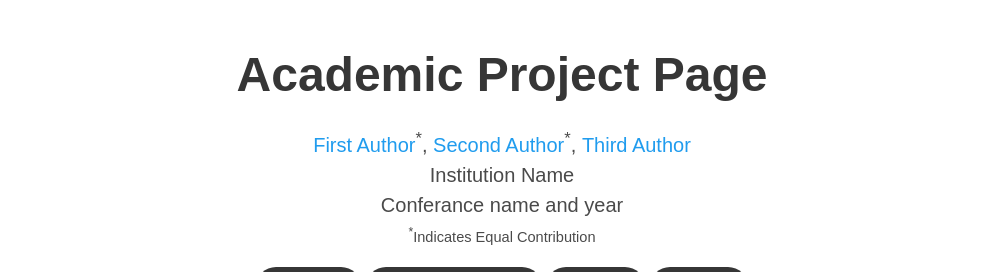
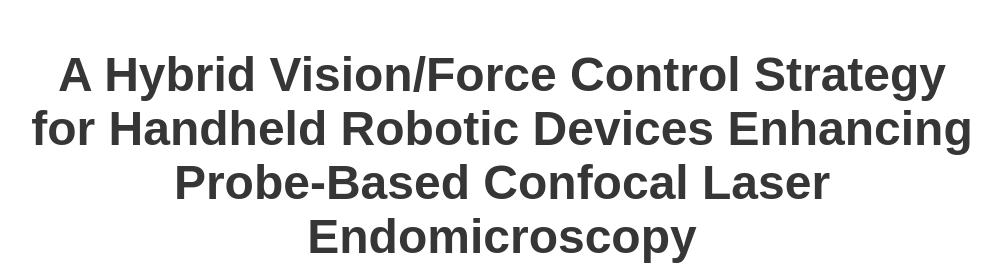
Before and after one commit to InguChoi/2024-IROS, a plain HTML site: page index.html in a window 1280 px wide. Shown: the top 272 px of the page, without its empty margins (138-1139 px from the left). Drawn offline with nearby package versions, Linux system fonts and the light colour scheme; some icons are missing; a web font is replaced by a local one.

Commit message:
first commit

```diff
--- a/index.html
+++ b/index.html
@@ -52,7 +52,7 @@
       <div class="container is-max-desktop">
         <div class="columns is-centered">
           <div class="column has-text-centered">
-            <h1 class="title is-1 publication-title">Academic Project Page</h1>
+            <h1 class="title is-1 publication-title">A Hybrid Vision/Force Control Strategy for Handheld Robotic Devices Enhancing Probe-Based Confocal Laser Endomicroscopy</h1>
             <div class="is-size-5 publication-authors">
               <!-- Paper authors -->
               <span class="author-block">
@@ -95,7 +95,7 @@
 
                   <!-- Github link -->
                   <span class="link-block">
-                    <a href="https://github.com/YOUR REPO HERE" target="_blank"
+                    <a href="https://github.com/InguChoi/2024-IROS" target="_blank"
                     class="external-link button is-normal is-rounded is-dark">
                     <span class="icon">
                       <i class="fab fa-github"></i>
@@ -291,7 +291,7 @@
         <div class="content">
 
           <p>
-            This page was built using the <a href="https://github.com/eliahuhorwitz/Academic-project-page-template" target="_blank">Academic Project Page Template</a> which was adopted from the <a href="https://nerfies.github.io" target="_blank">Nerfies</a> project page.
+            This page was built using the <a href="https://github.com/InguChoi/2024-IROS" target="_blank">Academic Project Page Template</a> which was adopted from the <a href="https://nerfies.github.io" target="_blank">Nerfies</a> project page.
             You are free to borrow the of this website, we just ask that you link back to this page in the footer. <br> This website is licensed under a <a rel="license"  href="http://creativecommons.org/licenses/by-sa/4.0/" target="_blank">Creative
             Commons Attribution-ShareAlike 4.0 International License</a>.
           </p>
```
